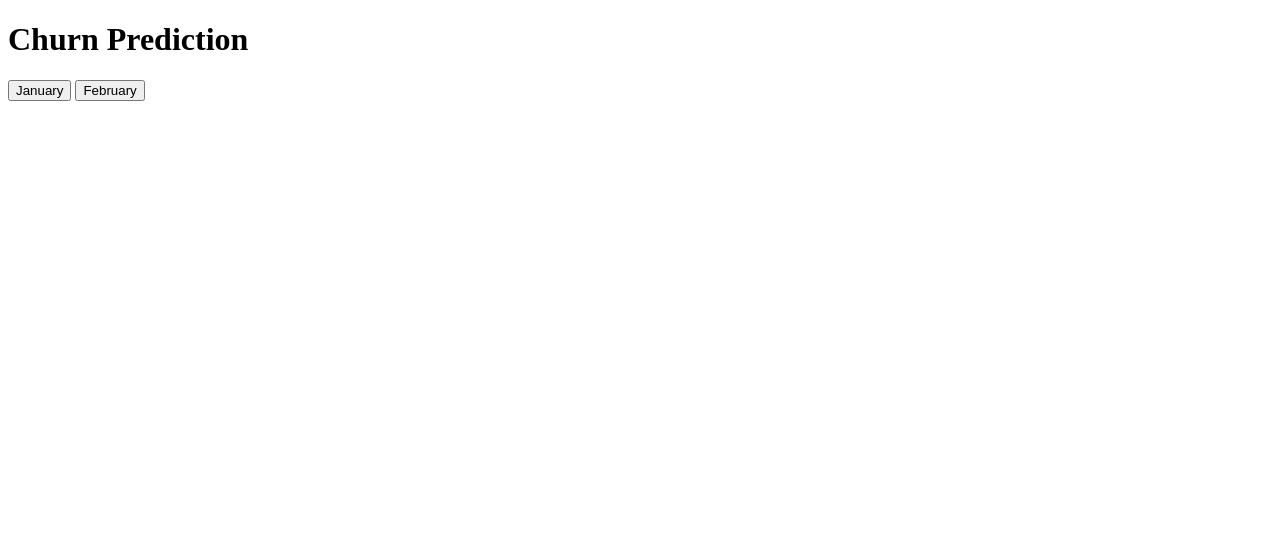
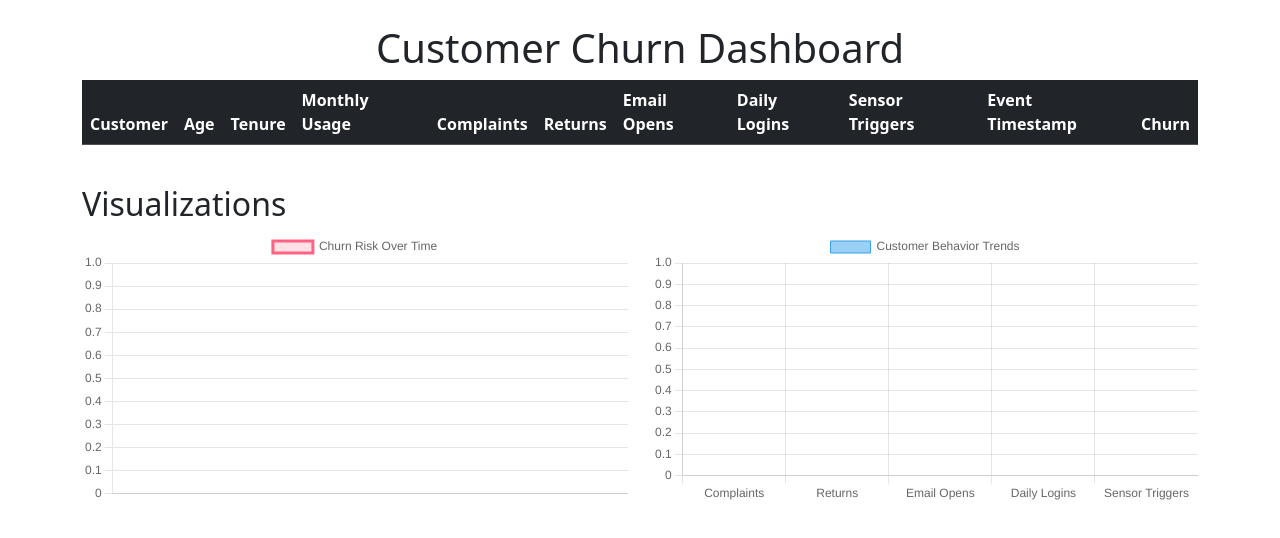
Before and after one commit to JashimOnCode/ICDMAI-Hack, a plain HTML site: page frontend/public/index.html in a window 1280 px wide. Drawn offline with nearby package versions, Linux system fonts and the light colour scheme; no server answers.

Commit message:
Frontend , which shows customer demography , who have high churn risk

```diff
--- a/frontend/public/index.html
+++ b/frontend/public/index.html
@@ -3,37 +3,155 @@
 <head>
     <meta charset="UTF-8">
     <meta name="viewport" content="width=device-width, initial-scale=1.0">
-    <meta http-equiv="Content-Security-Policy" content="default-src 'self'; script-src 'self';">
-    <title>Churn Prediction</title>
+    <title>Customer Churn Dashboard</title>
+    <link rel="stylesheet" href="https://cdn.jsdelivr.net/npm/bootstrap@5.3.0-alpha3/dist/css/bootstrap.min.css">
+    <script src="https://cdn.jsdelivr.net/npm/chart.js"></script>
+    <script src="https://cdn.jsdelivr.net/npm/axios/dist/axios.min.js"></script>
 </head>
 <body>
-    <h1>Churn Prediction</h1>
-    <button onclick="fetchAtRiskCustomers('January')">January</button>
-    <button onclick="fetchAtRiskCustomers('February')">February</button>
-    <div id="output" style="margin-top: 20px; white-space: pre-wrap;"></div>
-</body>
+    <div class="container my-4">
+        <h1 class="text-center">Customer Churn Dashboard</h1>
+
+        <!-- Table Section -->
+        <div class="table-responsive">
+            <table class="table table-striped" id="customer-table">
+                <thead class="table-dark">
+                    <tr>
+                        <th>Customer</th>
+                        <th>Age</th>
+                        <th>Tenure</th>
+                        <th>Monthly Usage</th>
+                        <th>Complaints</th>
+                        <th>Returns</th>
+                        <th>Email Opens</th>
+                        <th>Daily Logins</th>
+                        <th>Sensor Triggers</th>
+                        <th>Event Timestamp</th>
+                        <th>Churn</th>
+                    </tr>
+                </thead>
+                <tbody>
+                    <!-- Data will be populated here dynamically -->
+                </tbody>
+            </table>
+        </div>
+
+        <!-- Visualization Section -->
+        <div class="my-4">
+            <h2>Visualizations</h2>
+            <div class="row">
+                <div class="col-md-6">
+                    <canvas id="churn-risk-chart"></canvas>
+                </div>
+                <div class="col-md-6">
+                    <canvas id="customer-behavior-trends"></canvas>
+                </div>
+            </div>
+        </div>
+    </div>
+
     <script>
-    async function fetchAtRiskCustomers(month) {
+        // REST API URL (example URL, replace with actual endpoint)
+        const API_URL = "https://example.com/api/customer-data";
+
+        // Fetch and update table data
+        async function updateTable() {
             try {
-            const response = await fetch('/predict', {
-                method: 'POST',
-                headers: { 'Content-Type': 'application/json' },
-                body: JSON.stringify({ month: month })
+                const response = await axios.get(API_URL);
+                const data = response.data;
+
+                const tableBody = document.querySelector('#customer-table tbody');
+                tableBody.innerHTML = '';
+
+                data.forEach(row => {
+                    const tr = document.createElement('tr');
+                    tr.innerHTML = `
+                        <td>${row.Customer}</td>
+                        <td>${row.Age}</td>
+                        <td>${row.Tenure}</td>
+                        <td>${row.Monthly_Usage}</td>
+                        <td>${row.Complaints}</td>
+                        <td>${row.Returns}</td>
+                        <td>${row.Email_Op}</td>
+                        <td>${row.Daily_logins}</td>
+                        <td>${row.Sensor_Triggers}</td>
+                        <td>${row.Event_Timestamp}</td>
+                        <td>${row.Churn}</td>
+                    `;
+                    tableBody.appendChild(tr);
                 });
-            if (!response.ok) {
-                throw new Error('Network response was not ok');
-            }
-            const data = await response.json();
-            document.getElementById('output').innerText = JSON.stringify(data, null, 2);
             } catch (error) {
-            if (error instanceof SyntaxError) {
-                console.error('JSON parsing error:', error);
-                document.getElementById('output').innerText = 'An error occurred while parsing data.';
-            } else {
-                console.error('Fetch error:', error);
-                document.getElementById('output').innerText = 'An error occurred while fetching data.';
+                console.error("Error fetching table data:", error);
             }
         }
+
+        // Initialize charts
+        const churnRiskCtx = document.getElementById('churn-risk-chart').getContext('2d');
+        const behaviorTrendsCtx = document.getElementById('customer-behavior-trends').getContext('2d');
+
+        const churnRiskChart = new Chart(churnRiskCtx, {
+            type: 'line',
+            data: {
+                labels: [],
+                datasets: [{
+                    label: 'Churn Risk Over Time',
+                    data: [],
+                    borderColor: 'rgba(255, 99, 132, 1)',
+                    backgroundColor: 'rgba(255, 99, 132, 0.2)',
+                    fill: true
+                }]
             }
+        });
+
+        const behaviorTrendsChart = new Chart(behaviorTrendsCtx, {
+            type: 'bar',
+            data: {
+                labels: ['Complaints', 'Returns', 'Email Opens', 'Daily Logins', 'Sensor Triggers'],
+                datasets: [{
+                    label: 'Customer Behavior Trends',
+                    data: [],
+                    backgroundColor: 'rgba(54, 162, 235, 0.5)',
+                    borderColor: 'rgba(54, 162, 235, 1)',
+                    borderWidth: 1
+                }]
+            }
+        });
+
+        // Fetch and update chart data
+        async function updateCharts() {
+            try {
+                const response = await axios.get(API_URL);
+                const data = response.data;
+
+                // Update churn risk chart
+                const timestamps = data.map(row => row.Event_Timestamp);
+                const churnRisks = data.map(row => row.Churn);
+                churnRiskChart.data.labels = timestamps;
+                churnRiskChart.data.datasets[0].data = churnRisks;
+                churnRiskChart.update();
+
+                // Update behavior trends chart
+                const averages = {
+                    Complaints: data.reduce((sum, row) => sum + row.Complaints, 0) / data.length,
+                    Returns: data.reduce((sum, row) => sum + row.Returns, 0) / data.length,
+                    Email_Op: data.reduce((sum, row) => sum + row.Email_Op, 0) / data.length,
+                    Daily_logins: data.reduce((sum, row) => sum + row.Daily_logins, 0) / data.length,
+                    Sensor_Triggers: data.reduce((sum, row) => sum + row.Sensor_Triggers, 0) / data.length
+                };
+                behaviorTrendsChart.data.datasets[0].data = Object.values(averages);
+                behaviorTrendsChart.update();
+            } catch (error) {
+                console.error("Error fetching chart data:", error);
+            }
+        }
+
+        // Initial data load and setup periodic updates
+        updateTable();
+        updateCharts();
+        setInterval(() => {
+            updateTable();
+            updateCharts();
+        }, 5000); // Update every 5 seconds
     </script>
+</body>
 </html>
```
Lines whose indentation alone changed are shown as unchanged.
